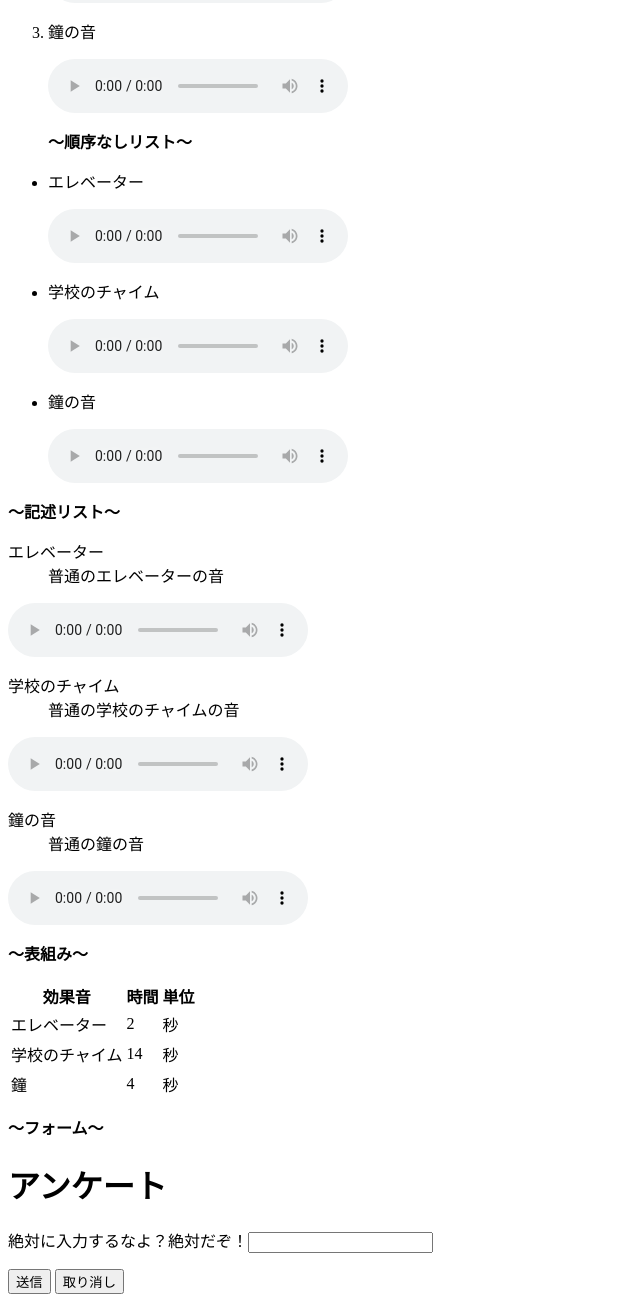
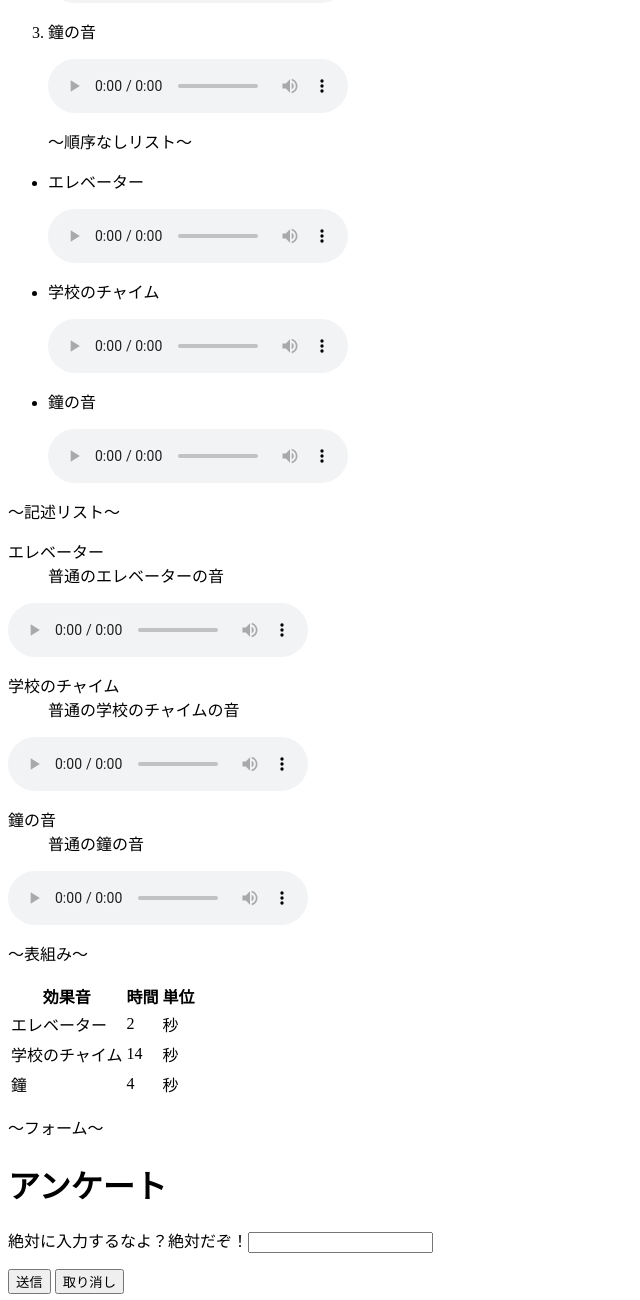
Before and after one commit to Nuyj/web1-5, a plain HTML site: page index.html in a window 1280 px wide. Shown: the part 380-1680 px from the top of the page, without its empty margins (0-640 px from the left). Drawn offline with Linux system fonts and the light colour scheme.

Commit message:
Update index.html

```diff
--- a/index.html
+++ b/index.html
@@ -2,7 +2,7 @@
          <h1>効果音</h1>
 	<p>いろんな<strong>効果音</strong>をお借りしました。<br>ぜひ聞いていってください。</p>
 	<ol>
-		<p><strong>～順序付きリスト～</strong></p>
+		<p>～順序付きリスト～</p>
 		<li>エレベーター</li>
 		<p><audio src="elevater.mp3" controls></audio></p>
 		<li>学校のチャイム</li>
@@ -12,7 +12,7 @@
 
 	</ol>
 <ul>
-		<p><strong>～順序なしリスト～</strong></p>
+		<p>～順序なしリスト～</p>
 		<li>エレベーター</li>
 		<p><audio src="elevater.mp3" controls></audio></p>
 		<li>学校のチャイム</li>
@@ -23,7 +23,7 @@
 	</ul>
 
         <dl>
-		<p><strong>～記述リスト～</strong></p>
+		<p>～記述リスト～</p>
 		<dt>エレベーター</dt><dd>普通のエレベーターの音</dd>
 		<p><audio src="elevater.mp3" controls></audio></p>
 		<dt>学校のチャイム</dt><dd>普通の学校のチャイムの音</dd>
@@ -31,14 +31,14 @@
 		<dt>鐘の音</dt><dd>普通の鐘の音</dd>
 		<p><audio src="bell.mp3" controls></audio></p>
 	</dl>
-		<p><strong>～表組み～</strong></p>
+		<p>～表組み～</p>
 	<table>
 		<tr><th>効果音</th><th>時間</th><th>単位</th></tr>
 		<tr><td>エレベーター</td><td>2</td><td>秒</td><tr>
 		<tr><td>学校のチャイム</td><td>14</td><td>秒</td><tr>
 		<tr><td>鐘</td><td>4</td><td>秒</td></tr>
 	</table>
-	     <p><strong>～フォーム～</strong></p>
+	     <p>～フォーム～</p>
 <h1>アンケート</h1>
 
 	<form id="top" action="#" method="post">
```
